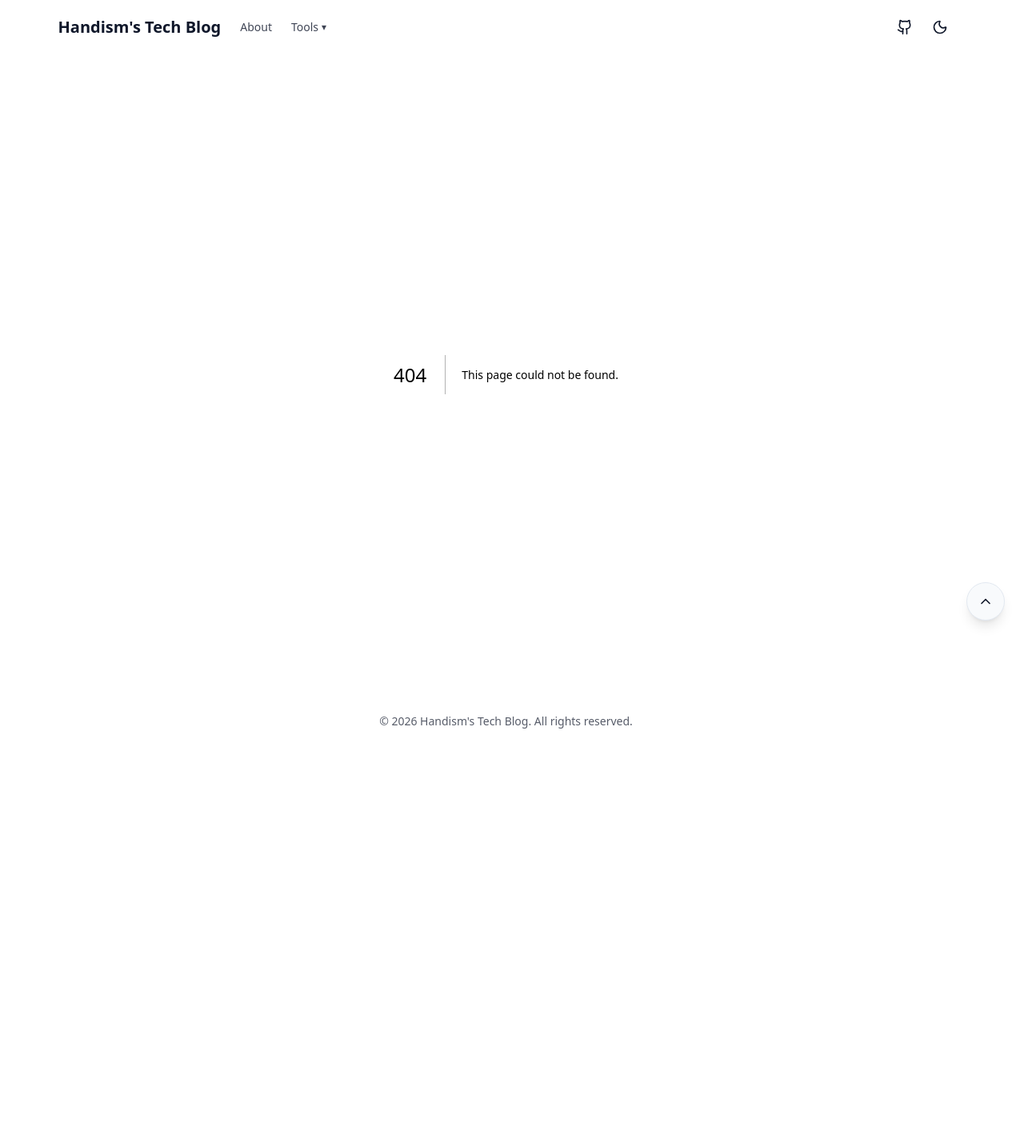
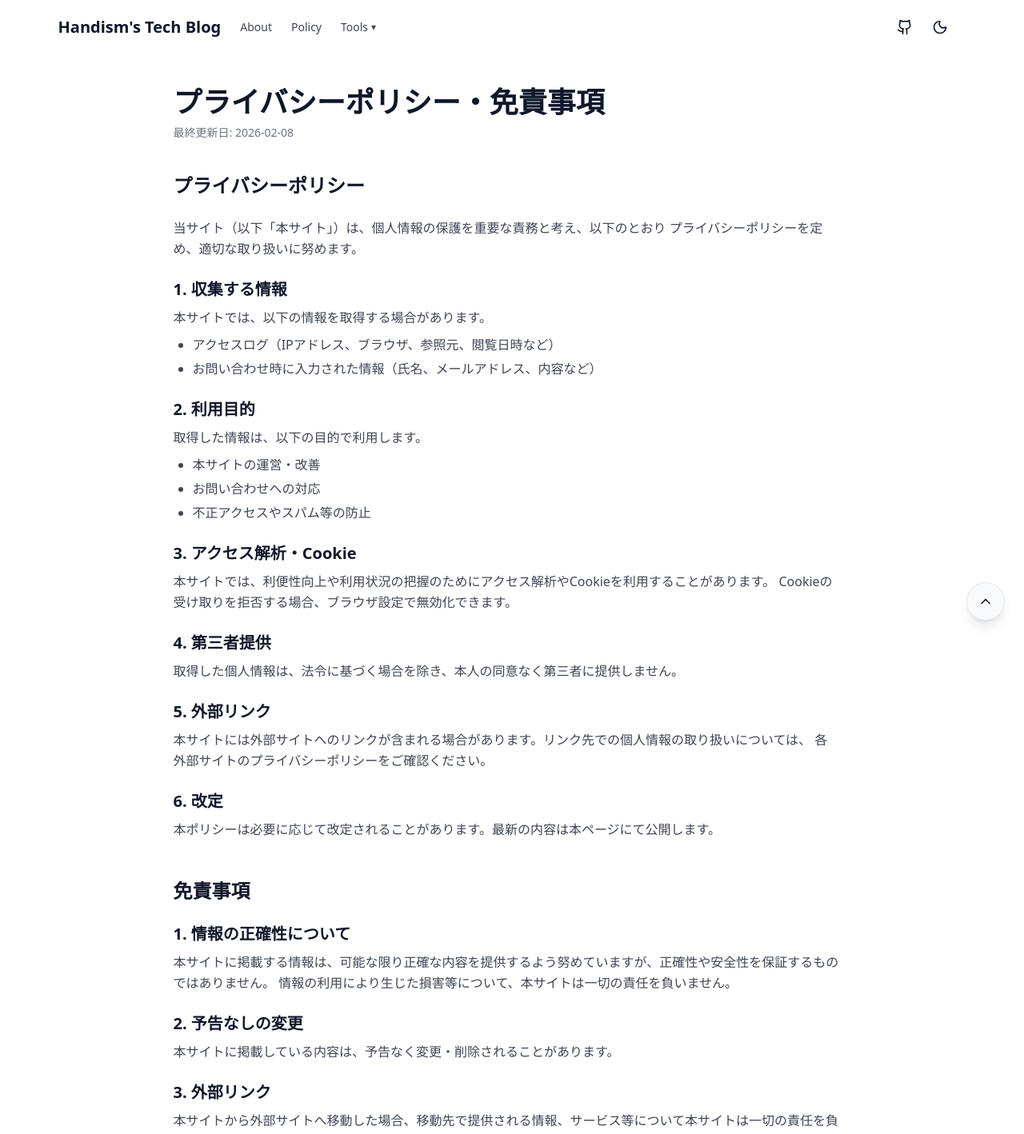
Before and after one commit to handism/handism.github.io, a Next.js app: page /privacy-policy in a window 1280 px wide. Before the commit this address had no page. Shown: the top 1418 px of the page at 80% size. Before the commit the page ends 936 px from the top, so only its background shows below. Built offline with nearby package versions, Linux system fonts and the light colour scheme.

Commit message:
プライバシーポリシー追加

```diff
--- /dev/null
+++ b/app/privacy-policy/page.tsx
@@ -0,0 +1,106 @@
+import type { Metadata } from 'next';
+
+export const metadata: Metadata = {
+  title: 'プライバシーポリシー・免責事項',
+};
+
+export default function PrivacyPolicyPage() {
+  return (
+    <div className="min-h-screen mx-auto max-w-4xl px-4 py-10 sm:px-6 lg:px-8">
+      <header className="mb-10">
+        <h1 className="text-3xl md:text-4xl font-bold text-text">
+          プライバシーポリシー・免責事項
+        </h1>
+        <p className="text-sm text-text/60 mt-2">最終更新日: 2026-02-08</p>
+      </header>
+
+      <section className="space-y-6 text-text/80 leading-relaxed">
+        <h2 className="text-2xl font-semibold text-text">プライバシーポリシー</h2>
+        <p>
+          当サイト（以下「本サイト」）は、個人情報の保護を重要な責務と考え、以下のとおり
+          プライバシーポリシーを定め、適切な取り扱いに努めます。
+        </p>
+
+        <div className="space-y-2">
+          <h2 className="text-xl font-semibold text-text">1. 収集する情報</h2>
+          <p>本サイトでは、以下の情報を取得する場合があります。</p>
+          <ul className="list-disc pl-6 space-y-1">
+            <li>アクセスログ（IPアドレス、ブラウザ、参照元、閲覧日時など）</li>
+            <li>お問い合わせ時に入力された情報（氏名、メールアドレス、内容など）</li>
+          </ul>
+        </div>
+
+        <div className="space-y-2">
+          <h2 className="text-xl font-semibold text-text">2. 利用目的</h2>
+          <p>取得した情報は、以下の目的で利用します。</p>
+          <ul className="list-disc pl-6 space-y-1">
+            <li>本サイトの運営・改善</li>
+            <li>お問い合わせへの対応</li>
+            <li>不正アクセスやスパム等の防止</li>
+          </ul>
+        </div>
+
+        <div className="space-y-2">
+          <h2 className="text-xl font-semibold text-text">3. アクセス解析・Cookie</h2>
+          <p>
+            本サイトでは、利便性向上や利用状況の把握のためにアクセス解析やCookieを利用することがあります。
+            Cookieの受け取りを拒否する場合、ブラウザ設定で無効化できます。
+          </p>
+        </div>
+
+        <div className="space-y-2">
+          <h2 className="text-xl font-semibold text-text">4. 第三者提供</h2>
+          <p>
+            取得した個人情報は、法令に基づく場合を除き、本人の同意なく第三者に提供しません。
+          </p>
+        </div>
+
+        <div className="space-y-2">
+          <h2 className="text-xl font-semibold text-text">5. 外部リンク</h2>
+          <p>
+            本サイトには外部サイトへのリンクが含まれる場合があります。リンク先での個人情報の取り扱いについては、
+            各外部サイトのプライバシーポリシーをご確認ください。
+          </p>
+        </div>
+
+        <div className="space-y-2">
+          <h2 className="text-xl font-semibold text-text">6. 改定</h2>
+          <p>
+            本ポリシーは必要に応じて改定されることがあります。最新の内容は本ページにて公開します。
+          </p>
+        </div>
+      </section>
+
+      <section className="mt-12 space-y-6 text-text/80 leading-relaxed">
+        <h2 className="text-2xl font-semibold text-text">免責事項</h2>
+        <div className="space-y-2">
+          <h3 className="text-xl font-semibold text-text">1. 情報の正確性について</h3>
+          <p>
+            本サイトに掲載する情報は、可能な限り正確な内容を提供するよう努めていますが、正確性や安全性を保証するものではありません。
+            情報の利用により生じた損害等について、本サイトは一切の責任を負いません。
+          </p>
+        </div>
+
+        <div className="space-y-2">
+          <h3 className="text-xl font-semibold text-text">2. 予告なしの変更</h3>
+          <p>本サイトに掲載している内容は、予告なく変更・削除されることがあります。</p>
+        </div>
+
+        <div className="space-y-2">
+          <h3 className="text-xl font-semibold text-text">3. 外部リンク</h3>
+          <p>
+            本サイトから外部サイトへ移動した場合、移動先で提供される情報、サービス等について本サイトは一切の責任を負いません。
+          </p>
+        </div>
+
+        <div className="space-y-2">
+          <h3 className="text-xl font-semibold text-text">4. 著作権・引用</h3>
+          <p>
+            本サイトに掲載する文章・画像・コード等の著作権は、特に明記がない限り運営者に帰属します。
+            引用の際は、引用範囲を明確にし、適切な出典を明記してください。
+          </p>
+        </div>
+      </section>
+    </div>
+  );
+}
--- a/src/components/Header.tsx
+++ b/src/components/Header.tsx
@@ -32,6 +32,12 @@ export default function Header() {
           <nav className="flex items-center gap-4 md:gap-6 text-sm">
             <Link href="/about" className="text-text/80 hover:text-accent transition-colors">
               About
+            </Link>
+            <Link
+              href="/privacy-policy"
+              className="text-text/80 hover:text-accent transition-colors"
+            >
+              Policy
             </Link>
 
             {/* ドロップダウン部分 */}
```
